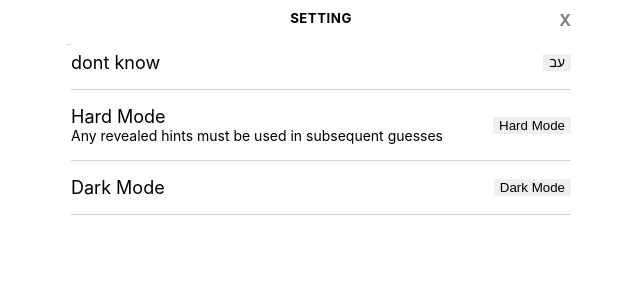
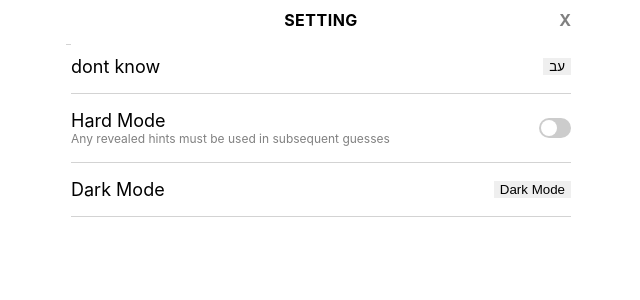
Before and after one commit to binyaalex/DI_bootcamp, a React (Create React App) app in the folder wordle/: page / in a window 1280 px wide. Both pictures are taken after a click on the icon 827 px from the left and 22 px from the top of the page. Shown: the top 300 px of the page, without its empty margins (324-964 px from the left). Built offline with nearby package versions, Linux system fonts and the light colour scheme.

Commit message:
make Toggle Switch for hard mode

```diff
--- a/wordle/src/App.css
+++ b/wordle/src/App.css
@@ -153,10 +153,76 @@ h6 {
   font-weight: 400;
 }
 
+.btnExplanation {
+  font-size: 12px;
+  color: gray;
+}
+
 h5 {
+  font-size: 16px;
   font-weight: bold;
   letter-spacing: 0.5px;
   margin: 10px 0;
+}
+
+.switch {
+  position: relative;
+  display: inline-block;
+  width: 32px;
+  height: 20px;
+}
+
+.switch input, .switch button {
+  opacity: 0;
+  width: 0;
+  height: 0;
+}
+
+.slider {
+  position: absolute;
+  cursor: pointer;
+  top: 0;
+  left: 0;
+  right: 0;
+  bottom: 0;
+  background-color: #ccc;
+  -webkit-transition: .4s;
+  transition: .4s;
+}
+
+.slider:before {
+  position: absolute;
+  content: "";
+  height: 16px;
+  width: 50%;
+  left: 2px;
+  bottom: 2px;
+  background-color: white;
+  -webkit-transition: .4s;
+  transition: .4s;
+}
+
+input:checked + .slider {
+  background-color: #6AAA64;
+}
+
+input:focus + .slider {
+  box-shadow: 0 0 1px #6AAA64;
+}
+
+input:checked + .slider:before {
+  -webkit-transform: translateX(12px);
+  -ms-transform: translateX(12px);
+  transform: translateX(12px);
+}
+
+/* Rounded sliders */
+.slider.round {
+  border-radius: 34px;
+}
+
+.slider.round:before {
+  border-radius: 50%;
 }
 
 .x {
--- a/wordle/src/components/Definitions.js
+++ b/wordle/src/components/Definitions.js
@@ -19,9 +19,13 @@ const Definitions = (props) => {
 				<section className='hardMode'>
 					<div className='hardModeTitle'>
 						<h6>Hard Mode</h6>
-						<div>Any revealed hints must be used in subsequent guesses</div>
+						<div className='btnExplanation'>Any revealed hints must be used in subsequent guesses</div>
 					</div>
-		    			<button onClick={changeHardMode}>Hard Mode</button>
+						<label className="switch">
+		    				{/*{<button onClick={changeHardMode}></button>}*/}
+							<input onClick={changeHardMode} type="checkbox" />
+							<span className="slider round"></span>
+						</label>
 				</section>
 				<section className='darkMode'>
 					<h6>Dark Mode</h6>
```
